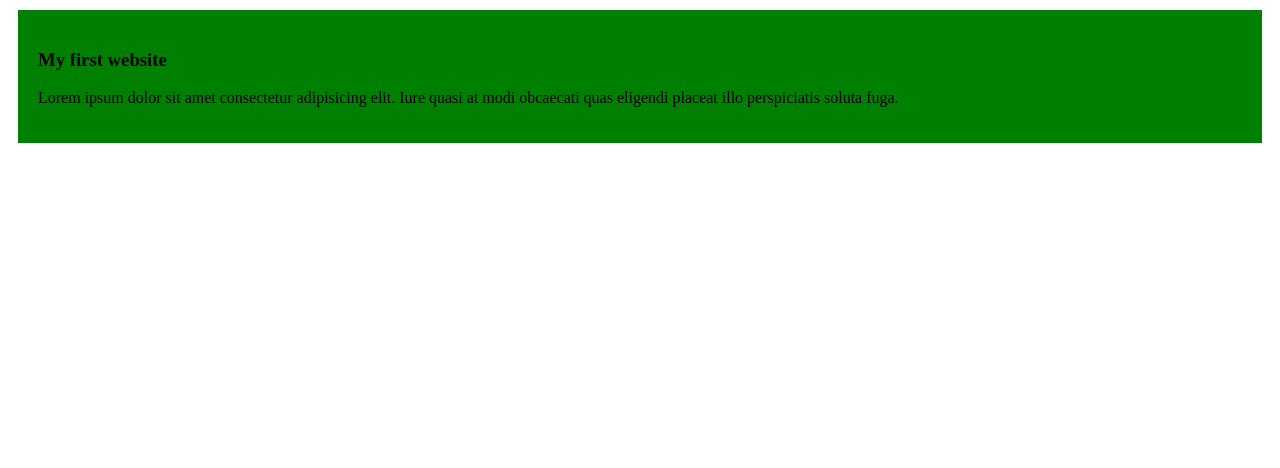
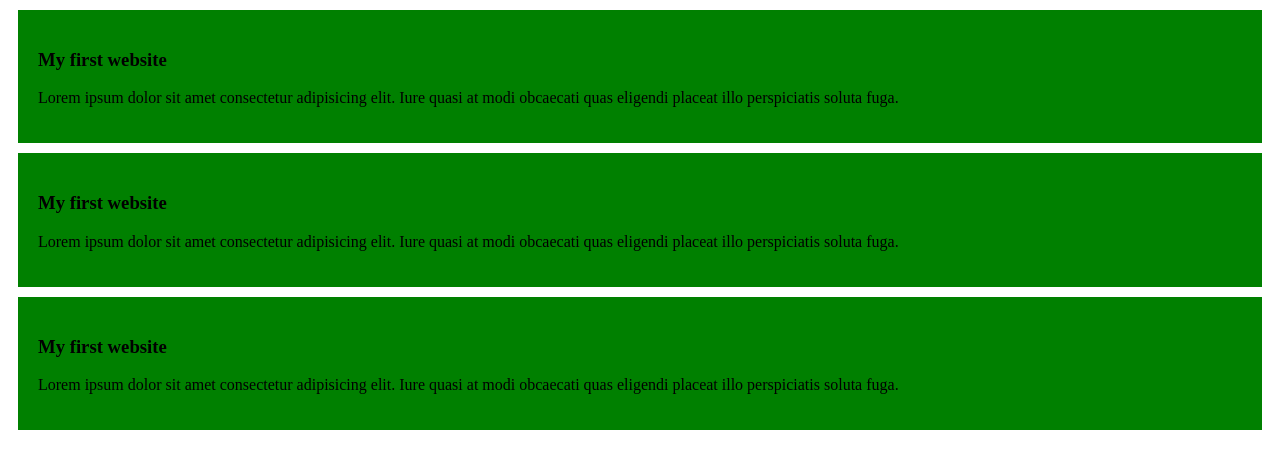
Before and after one commit to RajobAli/my-simple-website, a plain HTML site: page index.html in a window 1280 px wide. Drawn offline with Linux system fonts and the light colour scheme.

Commit message:
second add

```diff
--- a/index.html
+++ b/index.html
@@ -11,6 +11,16 @@
         <h3>My first website</h3>
         <p>Lorem ipsum dolor sit amet consectetur adipisicing elit. Iure quasi at modi obcaecati quas eligendi placeat illo perspiciatis soluta fuga.</p>
     </div>
+    <div>
+        <h3>My first website</h3>
+        <p>Lorem ipsum dolor sit amet consectetur adipisicing elit. Iure quasi at modi obcaecati quas eligendi placeat illo perspiciatis soluta fuga.</p>
+    </div>
+
+    <div>
+        <h3>My first website</h3>
+        <p>Lorem ipsum dolor sit amet consectetur adipisicing elit. Iure quasi at modi obcaecati quas eligendi placeat illo perspiciatis soluta fuga.</p>
+    </div>
+
 
 
 </body>
```
